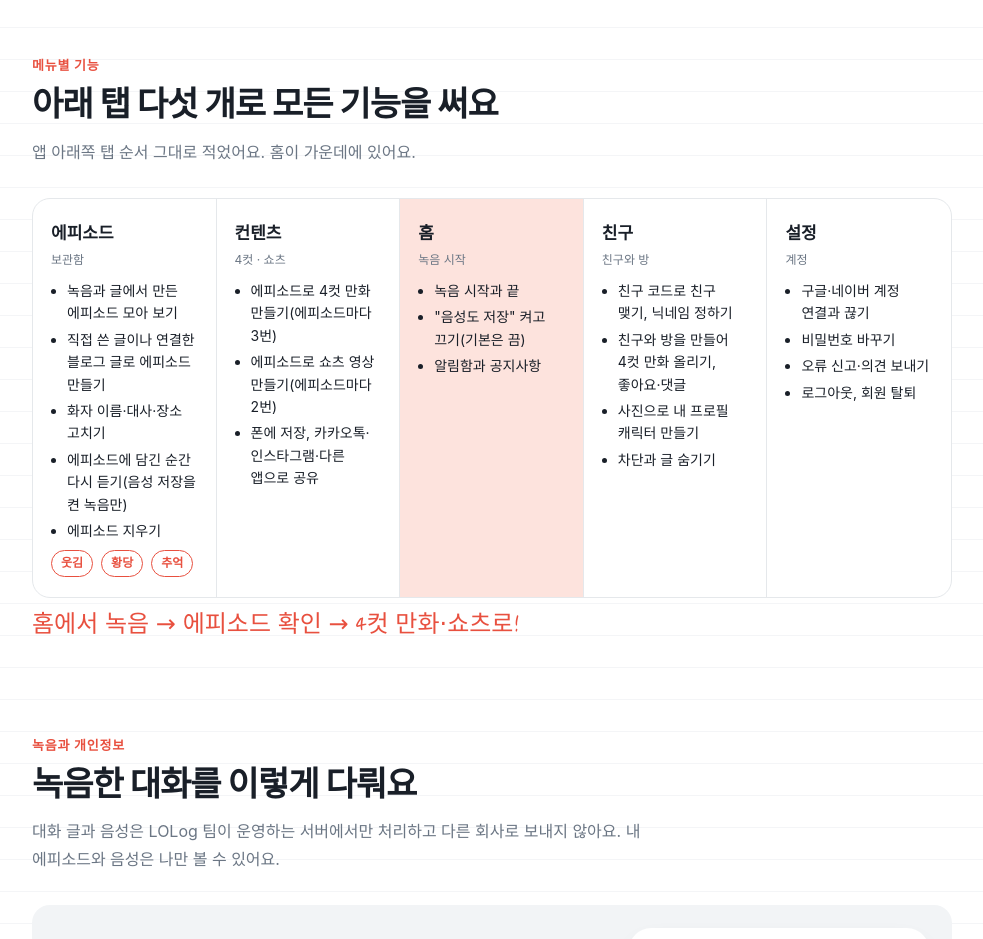
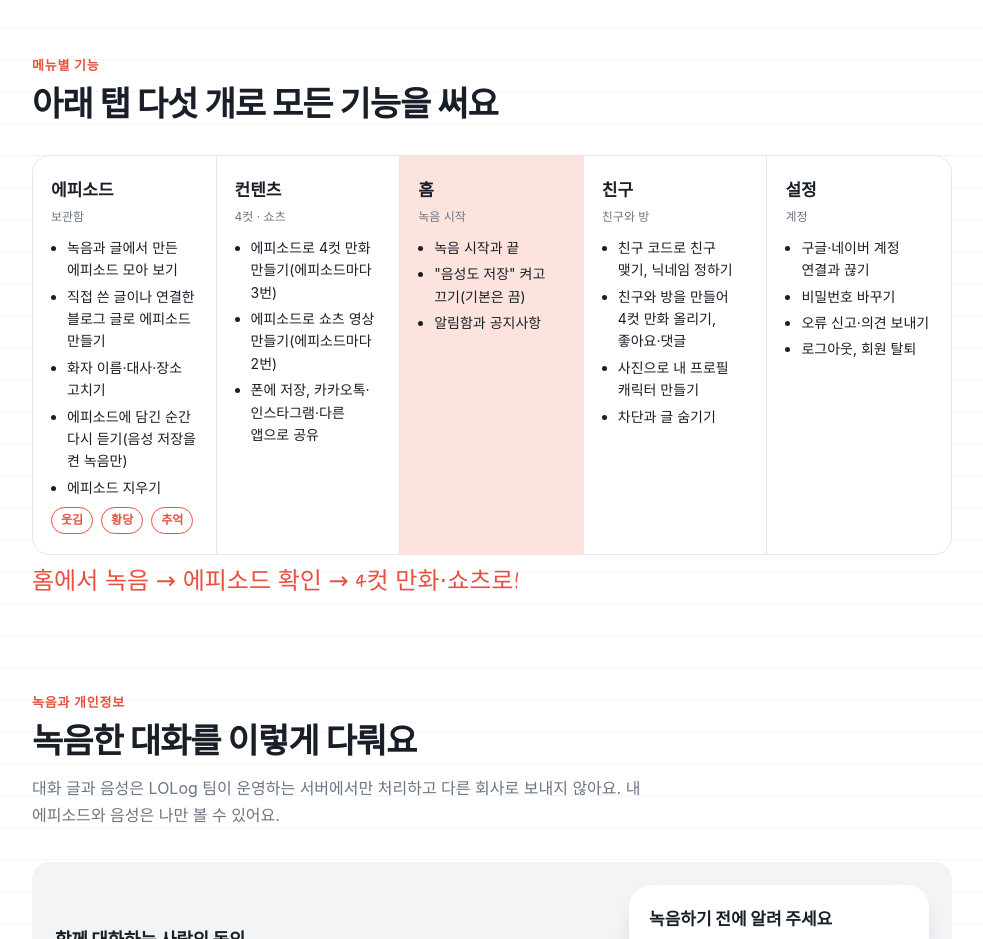
Before and after one commit to LOLog-2026/LOLog-infra, a plain HTML site: page site/index.html in a window 1280 px wide. Shown: the part 1220-2159 px from the top of the page, without its empty margins (148-1131 px from the left). Drawn offline with Linux system fonts and the light colour scheme; a web font is replaced by a local one.

Commit message:
style(site): 메뉴별 기능의 페이지 설명 문장 빼기
"앱 아래쪽 탭 순서 그대로 적었어요" 같은 페이지 자체를 설명하는 문장은 필요 없어 지운다.

Refs #16

Co-Authored-By: Claude Opus 5.5 <noreply@anthropic.com>

```diff
--- a/site/index.html
+++ b/site/index.html
@@ -178,6 +178,8 @@
   .eyebrow { font-size: 13px; font-weight: 700; color: var(--accent); letter-spacing: .06em; margin: 0 0 6px; }
   h2 { margin: 0 0 12px; font-size: clamp(26px, 4vw, 34px); letter-spacing: -0.03em; line-height: 1.3; text-wrap: balance; }
   .section-lead { margin: 0 0 32px; color: var(--muted); max-width: 40em; }
+  /* 설명 문장이 없는 칸은 제목 아래 여백을 같은 만큼 */
+  h2 + .tabs-strip { margin-top: 28px; }
 
   /* 어떻게 쓰나요: 실제 순서 */
   .steps { display: grid; grid-template-columns: repeat(3, 1fr); gap: 16px; margin: 0; padding: 0; list-style: none; counter-reset: step; }
@@ -371,7 +373,6 @@
     <div class="wrap">
       <p class="eyebrow">메뉴별 기능</p>
       <h2>아래 탭 다섯 개로 모든 기능을 써요</h2>
-      <p class="section-lead">앱 아래쪽 탭 순서 그대로 적었어요. 홈이 가운데에 있어요.</p>
       <div class="tabs-strip">
         <div class="tab">
           <p class="name">에피소드</p>
```
